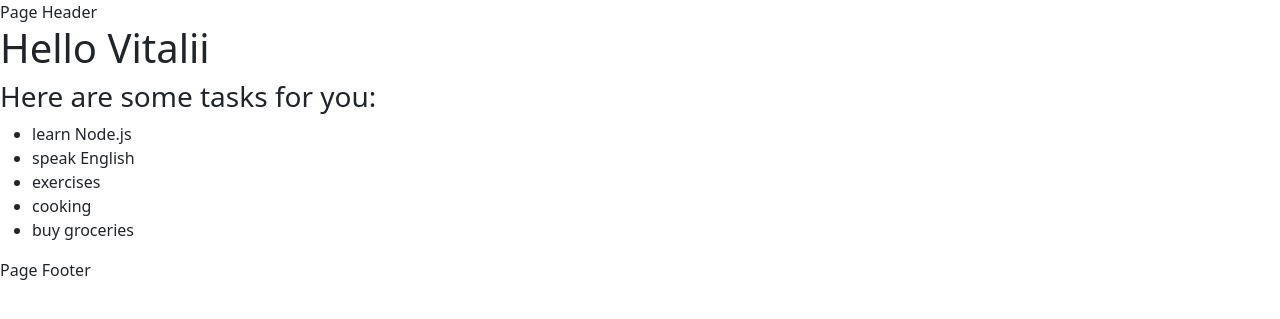
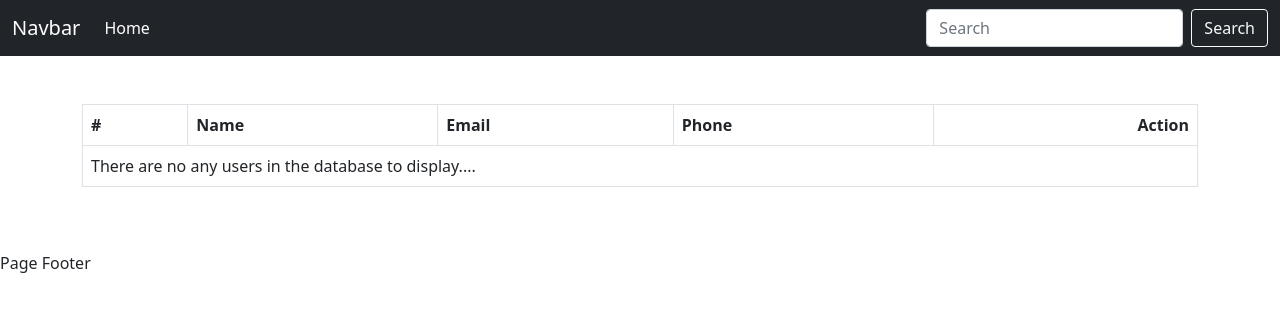
Before and after one commit to vitaliitregubov/JS_Weather-app, a Node server app: page / in a window 1280 px wide. Shown: the top 319 px of the page. Run offline with Node 20, Linux system fonts and the light colour scheme; some libraries are stand-ins or nearby versions.

Commit message:
project structure

```diff
--- a/app.js
+++ b/app.js
@@ -2,25 +2,36 @@ const express = require('express');
 const ejs = require('ejs');
 const expressLayouts = require('express-ejs-layouts');
 const bodyParser = require('body-parser');
-const mysql = require('mysql');
+const mysql = require('mysql2');
 require('dotenv').config();
 
+const userRouter = require('./server/routes/user');
+
 const app = express();
+app.listen(3000);
 
 app.set('view engine', 'ejs');
 app.use(expressLayouts);
 app.use(bodyParser.urlencoded({ extended: false }));
 app.use(bodyParser.json());
 app.use(express.static('public'));
+app.use(userRouter);
 
-app.get('/', (req, res) => {
-  res.render('index', { title: 'Home', user: 'Vitalii', tasks: ['learn Node.js', 'speak English', 'exercises', 'cooking', 'buy groceries'] });
+const pool = mysql.createPool({
+  connectionLimit: 100,
+  host: process.env.DB_HOST,
+  user: process.env.DB_USER,
+  password: process.env.DB_PASSWORD,
+  database: process.env.DB_NAME
+});
+
+pool.getConnection((error, connection) => {
+  if(error) {
+    console.log(error);
+  }
+  console.log('connected to a DB');
 });
 
 app.get('/about', (req, res) => {
   res.render('about', { title: 'About' });
 });
-
-const port = process.env.PORT || 3000;
-
-app.listen(port);
--- a/package.json
+++ b/package.json
@@ -24,7 +24,8 @@
     "ejs": "^3.1.6",
     "express": "^4.17.1",
     "express-ejs-layouts": "^2.5.0",
-    "mysql": "^2.18.1"
+    "mysql": "^2.18.1",
+    "mysql2": "^2.2.5"
   },
   "devDependencies": {
     "nodemon": "^2.0.7"
--- /dev/null
+++ b/server/controllers/userController.js
@@ -0,0 +1,3 @@
+exports.view = (req, res) => {
+  res.render('index', { title: 'Home', users: [] });
+}
--- /dev/null
+++ b/server/routes/user.js
@@ -0,0 +1,6 @@
+const userRouter = require('express').Router();
+const userController = require('../controllers/userController');
+
+userRouter.get('/', userController.view);
+
+module.exports = userRouter;
--- a/views/index.ejs
+++ b/views/index.ejs
@@ -1,8 +1,33 @@
 
-  <h1>Hello <%= user %></h1>
-  <h3>Here are some tasks for you:</h3>
-  <ul>
-    <% tasks.map(task => { %>
-      <li><%= task %></li>
-    <% }) %>
-  </ul>
+  <table class="table table-bordered">
+    <thead class="thead-dark">
+      <tr>
+        <th scope="col">#</th>
+        <th scope="col">Name</th>
+        <th scope="col">Email</th>
+        <th scope="col">Phone</th>
+        <th scope="col" class="text-end">Action</th>
+      </tr>
+    </thead>
+    <tbody>
+      <% if(!users.length) { %>
+        <tr>
+          <td colspan="5">There are no any users in the database to display....</td>
+        </tr>
+      <% } else { %>
+        <% users.map(({ id, name, email, birthDate }) => { %>
+          <tr>
+            <td><%= id %></td>
+            <td><%= name %></td>
+            <td><%= email %></td>
+            <td><%= birthDate %></td>
+            <td class="text-end">
+              <a href="#" type="button" class="btn btn-small btn-dark"><i class="bi bi-eye"></i>&nbsp; View</a>
+              <a href="#" type="button" class="btn btn-small btn-dark"><i class="bi bi-pencil"></i>&nbsp; Edit</a>
+              <a href="#" type="button" class="btn btn-small btn-dark"><i class="bi bi-person-x"></i>&nbsp; Delete</a>
+            </td>
+          </tr>
+        <% }) %>
+      <% } %>
+    </tbody>
+  </table>
--- a/views/layout.ejs
+++ b/views/layout.ejs
@@ -7,13 +7,14 @@
   <title><%= title %></title>
   <!-- Bootstrap CSS only -->
   <link href="https://cdn.jsdelivr.net/npm/bootstrap@5.0.0/dist/css/bootstrap.min.css" rel="stylesheet" integrity="sha384-wEmeIV1mKuiNpC+IOBjI7aAzPcEZeedi5yW5f2yOq55WWLwNGmvvx4Um1vskeMj0" crossorigin="anonymous">
-
+  <!-- Bootstrap Icons -->
+  <link rel="stylesheet" href="https://cdn.jsdelivr.net/npm/bootstrap-icons@1.4.1/font/bootstrap-icons.css">
 </head>
 <body>
   <%- include('./partials/header') %>
 
   <main>
-    <%- body %>
+    <div class="container py-5"><%- body %></div>
   </main>
 
   <%- include('./partials/footer') %>
--- a/views/partials/header.ejs
+++ b/views/partials/header.ejs
@@ -1 +1,21 @@
-<header>Page Header</header>
+<header>
+  <nav class="navbar navbar-expand-lg navbar-dark bg-dark">
+    <div class="container-fluid">
+      <a class="navbar-brand" href="#">Navbar</a>
+      <button class="navbar-toggler" type="button" data-bs-toggle="collapse" data-bs-target="#navbarSupportedContent" aria-controls="navbarSupportedContent" aria-expanded="false" aria-label="Toggle navigation">
+        <span class="navbar-toggler-icon"></span>
+      </button>
+      <div class="collapse navbar-collapse" id="navbarSupportedContent">
+        <ul class="navbar-nav me-auto mb-2 mb-lg-0">
+          <li class="nav-item">
+            <a class="nav-link active" aria-current="page" href="/">Home</a>
+          </li>
+        </ul>
+        <form class="d-flex">
+          <input class="form-control me-2" type="search" placeholder="Search" aria-label="Search">
+          <button class="btn btn-outline-light" type="submit">Search</button>
+        </form>
+      </div>
+    </div>
+  </nav>
+</header>
```
Also changed, not shown: 1 other file.
